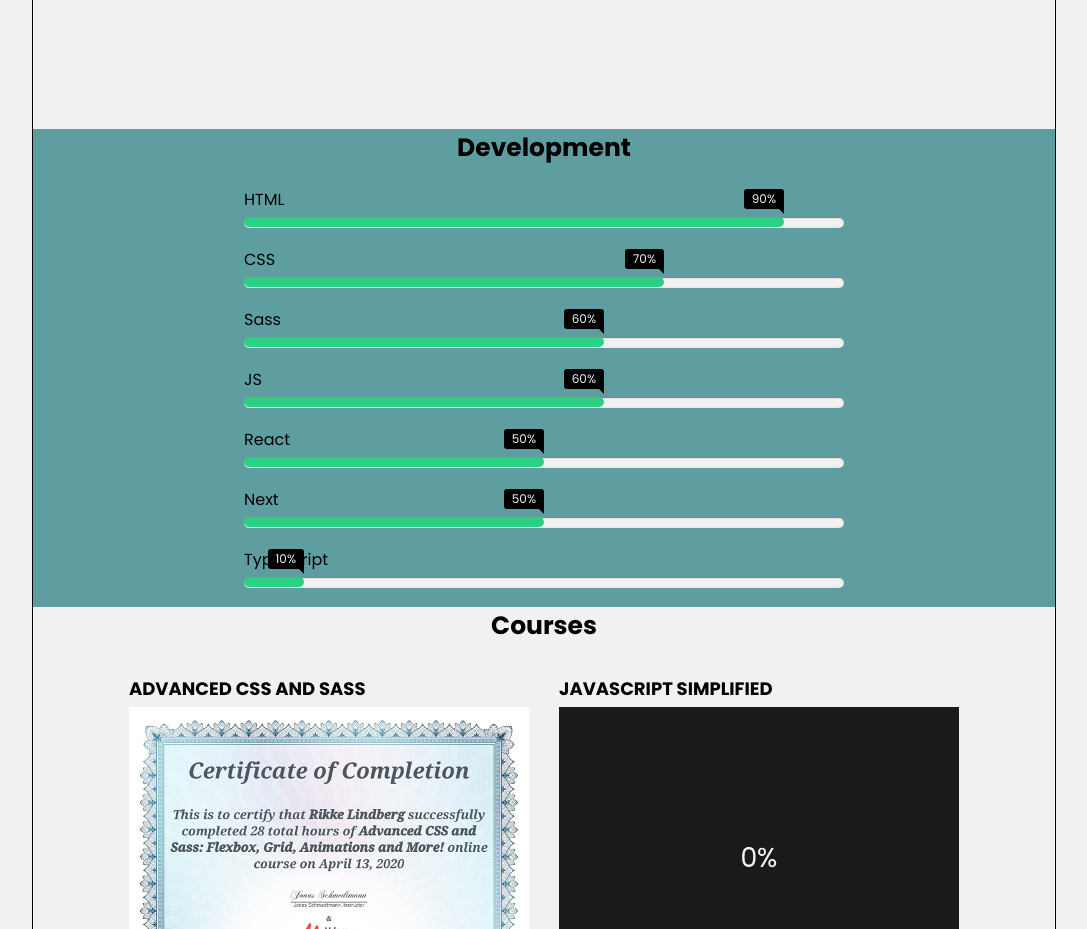
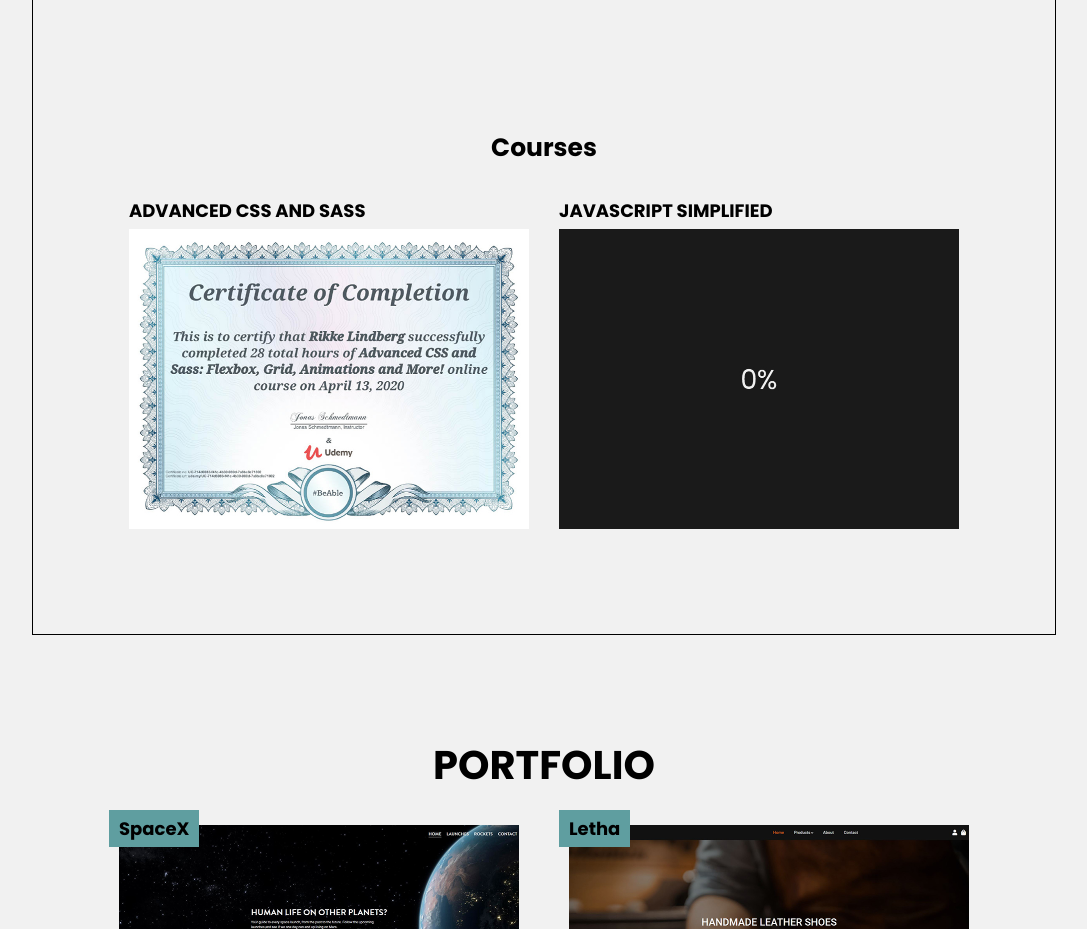
Before and after one commit to RikkeLindberg/portfolio-v2, a Next.js app: page / in a window 1280 px wide. Shown: the part 2220-3149 px from the top of the page, without its empty margins (96-1183 px from the left). Built offline with nearby package versions, Linux system fonts and the light colour scheme.

Commit message:
change class name

```diff
--- a/components/about/experiences/Experiences.js
+++ b/components/about/experiences/Experiences.js
@@ -1,5 +1,4 @@
 import Courses from '../courses/Courses';
-import DevProgress from './DevProgress';
 import Education from './Education';
 import Tools from './Tools';
 import Work from './Work';
@@ -14,7 +13,6 @@
                 <Education />
             </div>
             <Tools />
-            <DevProgress />
             <Courses />
         </div>
     )
```
